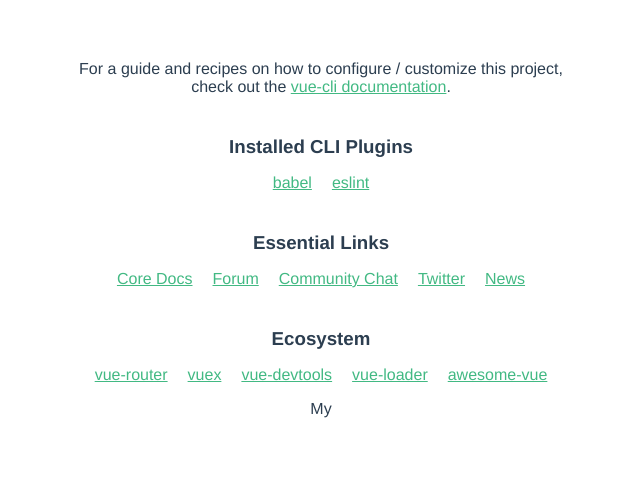
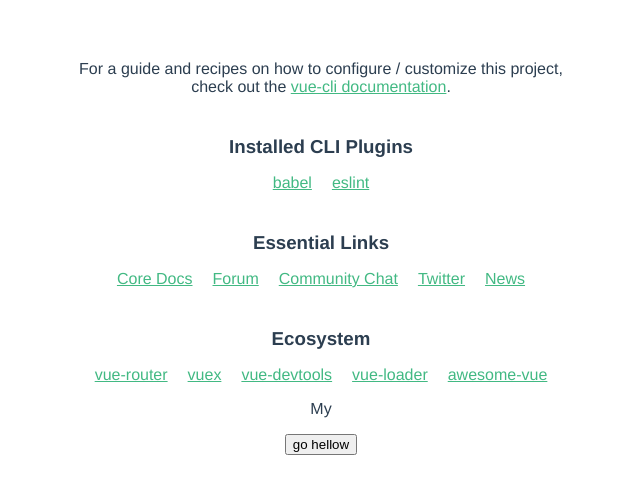
Before and after one commit to xixi123555/myVue, a Vue app: page /#/helloWorld in a window 1280 px wide. Shown: the top 494 px of the page, without its empty margins (319-959 px from the left). Built offline with nearby package versions, Linux system fonts and the light colour scheme.

Commit message:
周末在家

```diff
--- a/src/App.vue
+++ b/src/App.vue
@@ -2,6 +2,7 @@
 <div>
   <router-view></router-view>
   <My/>
+  <button @click="clickEvent">go hellow</button>
 </div>
 </template>
 
@@ -21,8 +22,13 @@
   },
   mounted() {
     console.log('app');
-    // console.log('vue',this);
+    console.log('vue',this);
     // console.log('data',this._data.value);
+  },
+  methods: {
+    clickEvent(){
+      this.$router.push('/helloWorld')
+    }
   }
 }
 </script>
--- a/src/components/HelloWorld.vue
+++ b/src/components/HelloWorld.vue
@@ -38,6 +38,8 @@
   },
   mounted() {
     console.log('hellow');
+    console.log('vue',this);
+
   }
 }
 </script>
--- a/src/main.js
+++ b/src/main.js
@@ -15,7 +15,7 @@
 router.afterEach((to,from) => {
     console.log('afterEach');
 })
-console.log(App);
+console.log('main.js');
 
 
 createApp(App).use(router).mount('#app')
```
Also changed, not shown: 1 other file (tests, documents, lock files or other folders).
